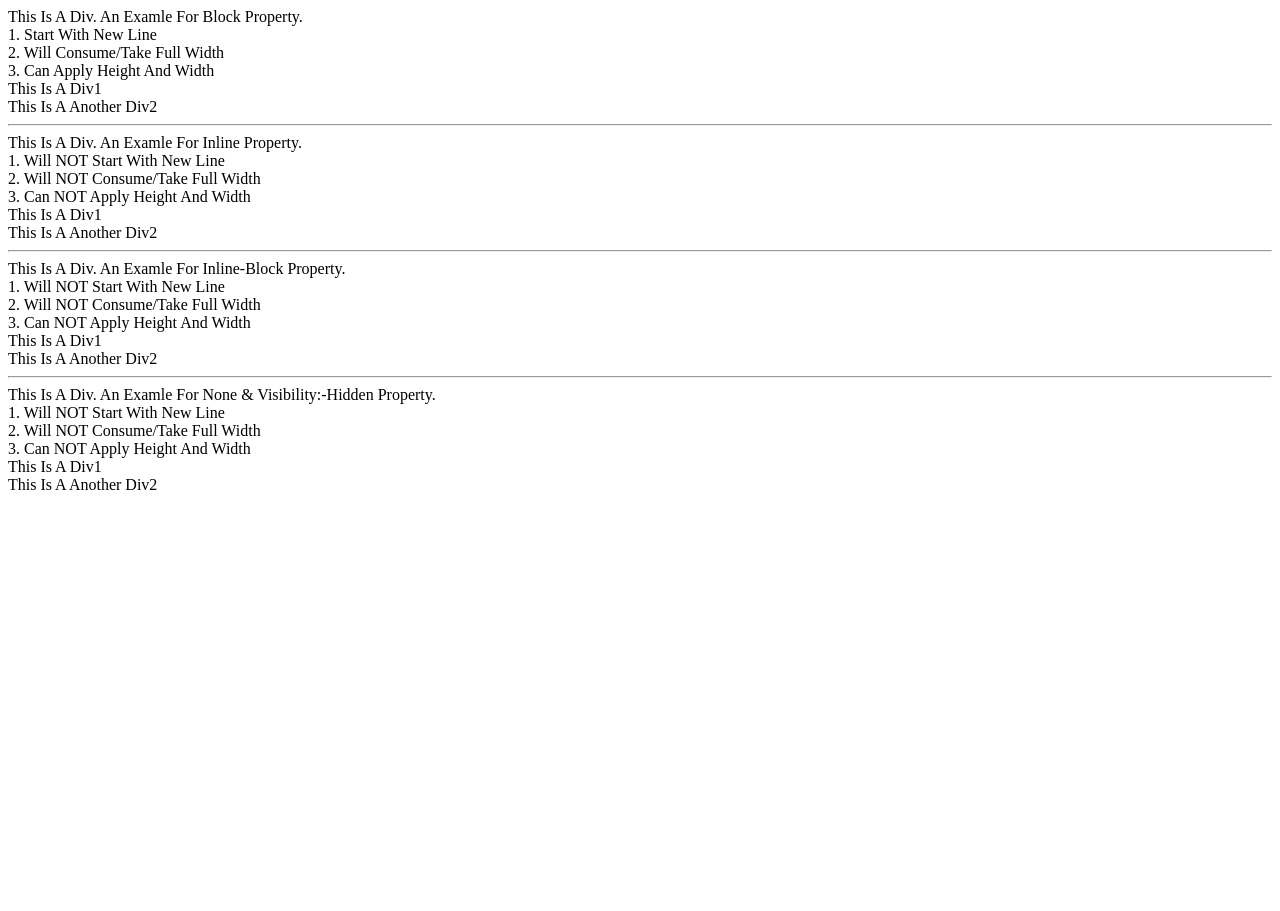
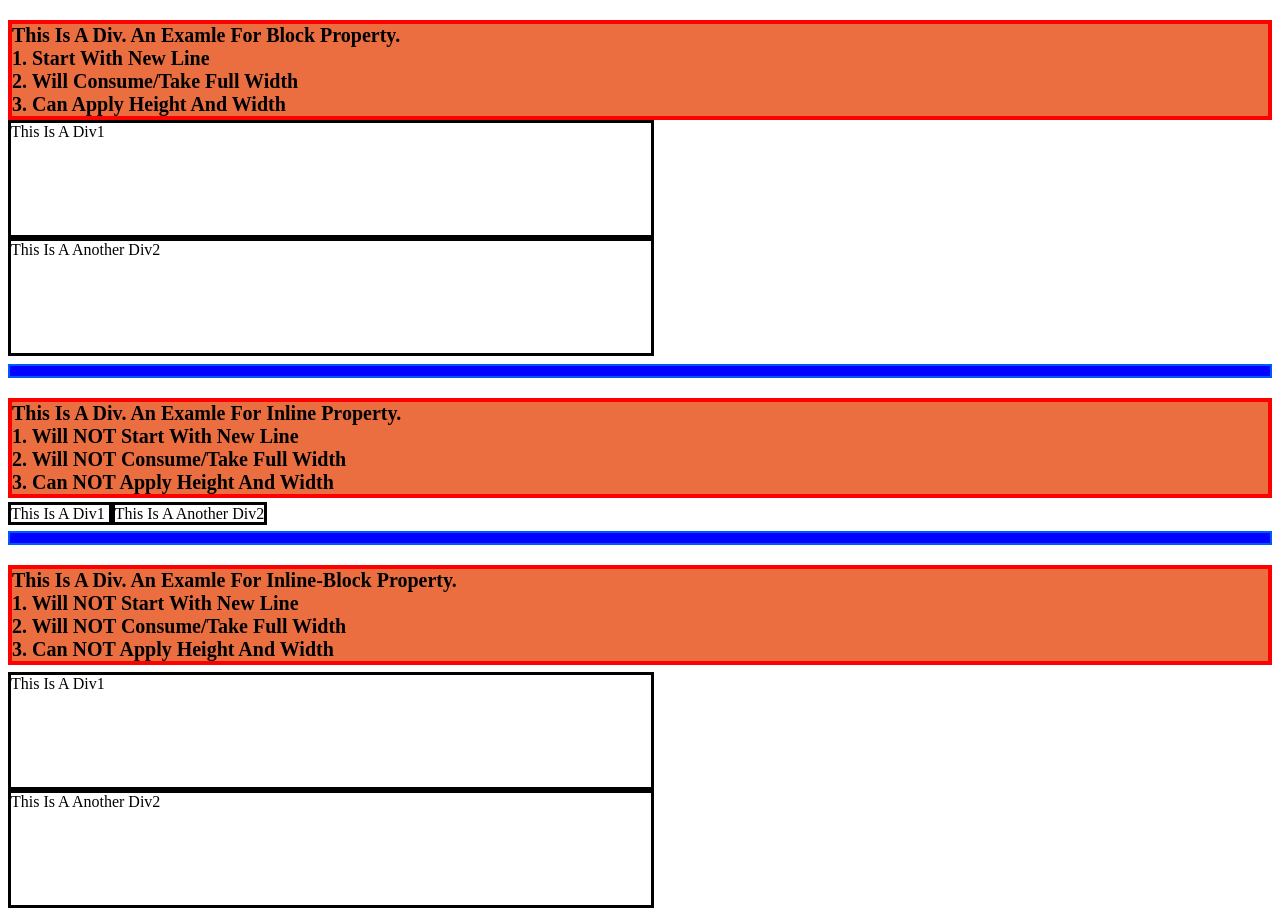
Before and after one commit to MohitPanghal/Display-Properties, a plain HTML site: page index.html in a window 1280 px wide. Shown: the top 911 px of the page. Before the commit the page ends 800 px from the top, so only its background shows below. Drawn offline with Linux system fonts and the light colour scheme.

Commit message:
Update and rename TG-V34 Display Property.html to index.html

```diff
--- a/TG-V34 Display Property.html
+++ b/index.html
@@ -6,7 +6,7 @@
     <meta http-equiv="X-UA-Compatible" content="IE=edge">
     <meta name="viewport" content="width=device-width, initial-scale=1.0">
     <title>TG-V34 Display Property</title>
-    <link rel="stylesheet" href="TG-V34 Display Property.css">
+    <link rel="stylesheet" href="style.css">
 </head>
 
 <body>
```
